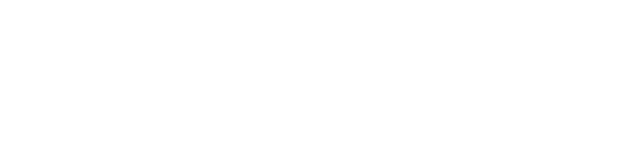
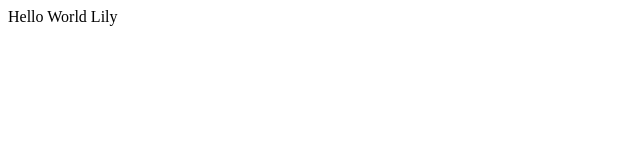
Before and after one commit to ql2363/2021Lily, a plain HTML site: page index.html in a window 1280 px wide. Shown: the whole page, without its empty margins (0-640 px from the left). Drawn offline with Linux system fonts and the light colour scheme.

Commit message:
created index.html

```diff
--- a/index.html
+++ b/index.html
@@ -4,7 +4,6 @@
 <title>Title</title>
 </head>
 <body>
-
-
+Hello World Lily
 </body>
 </html>
```
